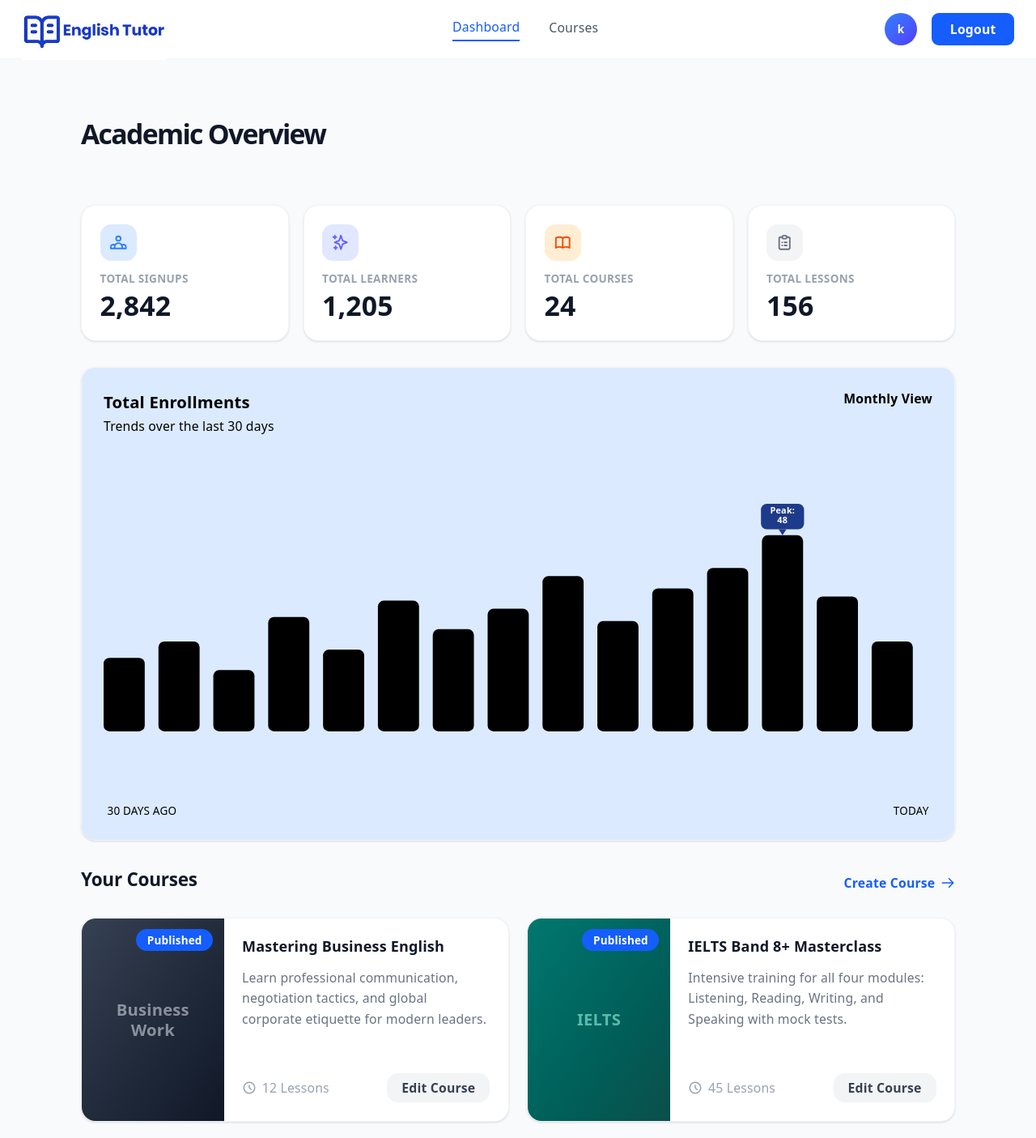
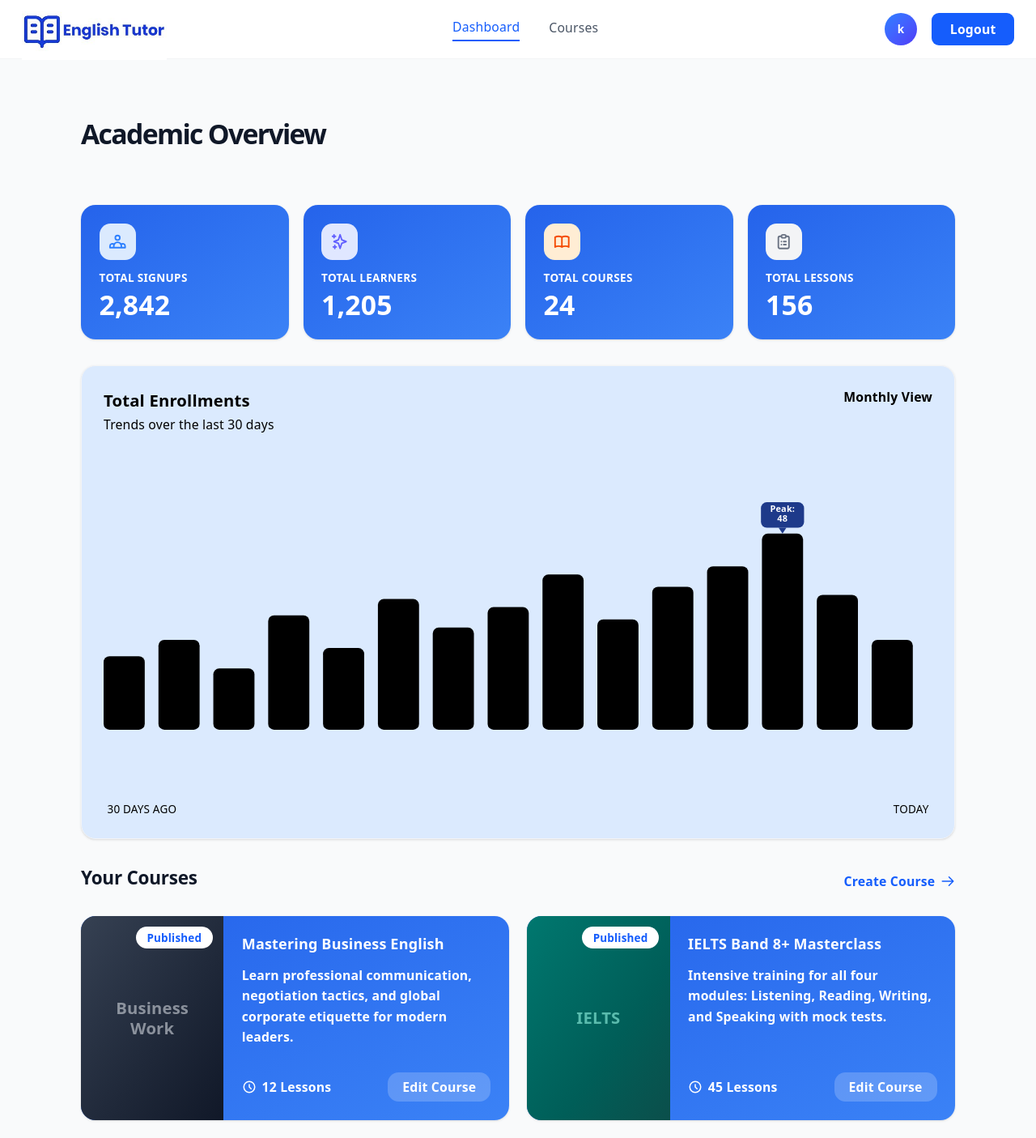
Before and after one commit to Janith303/English-Tutor, a React (Vite) app in the folder frontend/: page /tutor/dashboard in a window 1280 px wide. Shown: the top 1405 px of the page at 81% size. Built offline with nearby package versions, Linux system fonts and the light colour scheme.

Commit message:
update TutorCourseCard and TutorStatsGrid components with gradient backgrounds and improved text styling

```diff
--- a/frontend/src/components/tutor/TutorCourseCard.jsx
+++ b/frontend/src/components/tutor/TutorCourseCard.jsx
@@ -1,6 +1,6 @@
 export default function TutorCourseCard({ course, onEdit }) {
   return (
-    <div className="bg-white rounded-2xl border border-gray-100 shadow-sm overflow-hidden hover:shadow-lg hover:-translate-y-1 transition-all duration-300 flex h-56">
+    <div className="bg-gradient-to-br from-[#2563EB] to-[#3B82F6] rounded-2xl shadow-sm overflow-hidden hover:shadow-lg hover:-translate-y-1 transition-all duration-300 flex h-56">
       <div
         className={`relative w-1/3 bg-gradient-to-br ${course.thumbnailBg} flex flex-col items-center justify-center`}
       >
@@ -12,21 +12,21 @@ export default function TutorCourseCard({ course, onEdit }) {
           </p>
         </div>
 
-        <span className="absolute top-3 right-3 bg-blue-600 text-white text-xs font-semibold px-3 py-1 rounded-full">
+        <span className="absolute top-3 right-3 bg-white text-blue-600 text-xs font-semibold px-3 py-1 rounded-full">
           {course.status}
         </span>
       </div>
 
       <div className="w-2/3 p-5 flex flex-col flex-1 gap-3">
-        <h3 className="font-bold text-gray-900 text-base leading-snug">
+        <h3 className="font-extrabold text-white text-base leading-snug">
           {course.title}
         </h3>
-        <p className="text-sm text-gray-500 leading-relaxed flex-1">
+        <p className="text-sm text-white font-semibold leading-relaxed flex-1">
           {course.description}
         </p>
 
         <div className="flex items-center justify-between pt-1">
-          <div className="flex items-center gap-1.5 text-gray-400 text-sm">
+          <div className="flex items-center gap-1.5 text-white font-semibold text-sm">
             <svg
               className="w-4 h-4"
               fill="none"
@@ -44,7 +44,7 @@ export default function TutorCourseCard({ course, onEdit }) {
           </div>
           <button
             onClick={() => onEdit && onEdit(course)}
-            className="bg-gray-100 hover:bg-blue-50 hover:text-blue-600 text-gray-700 text-sm font-semibold px-4 py-1.5 rounded-xl transition-colors"
+            className="bg-white/20 hover:bg-white hover:text-blue-600 text-white text-sm font-semibold px-4 py-1.5 rounded-xl transition-colors"
           >
             Edit Course
           </button>
--- a/frontend/src/components/tutor/TutorStatsGrid.jsx
+++ b/frontend/src/components/tutor/TutorStatsGrid.jsx
@@ -77,7 +77,7 @@ export default function TutorStatsGrid({ stats }) {
       {stats.map((stat) => (
         <div
           key={stat.id}
-          className="bg-white rounded-2xl border border-gray-100 shadow-sm p-5 flex flex-col gap-3 hover:shadow-lg hover:-translate-y-1 transition-all duration-300"
+          className="bg-gradient-to-br from-[#2563EB] to-[#3B82F6] rounded-2xl shadow-sm p-5 flex flex-col gap-3 hover:shadow-lg hover:-translate-y-1 transition-all duration-300"
         >
           <StatIcon
             type={stat.icon}
@@ -85,10 +85,10 @@ export default function TutorStatsGrid({ stats }) {
             colorClass={stat.iconColor}
           />
           <div>
-            <p className="text-xs font-semibold text-gray-400 tracking-wide uppercase mb-1">
+            <p className="text-xs font-bold text-white tracking-wide uppercase mb-1">
               {stat.label}
             </p>
-            <p className="text-3xl font-bold text-gray-900">{stat.value}</p>
+            <p className="text-3xl font-bold text-white">{stat.value}</p>
           </div>
         </div>
       ))}
```
